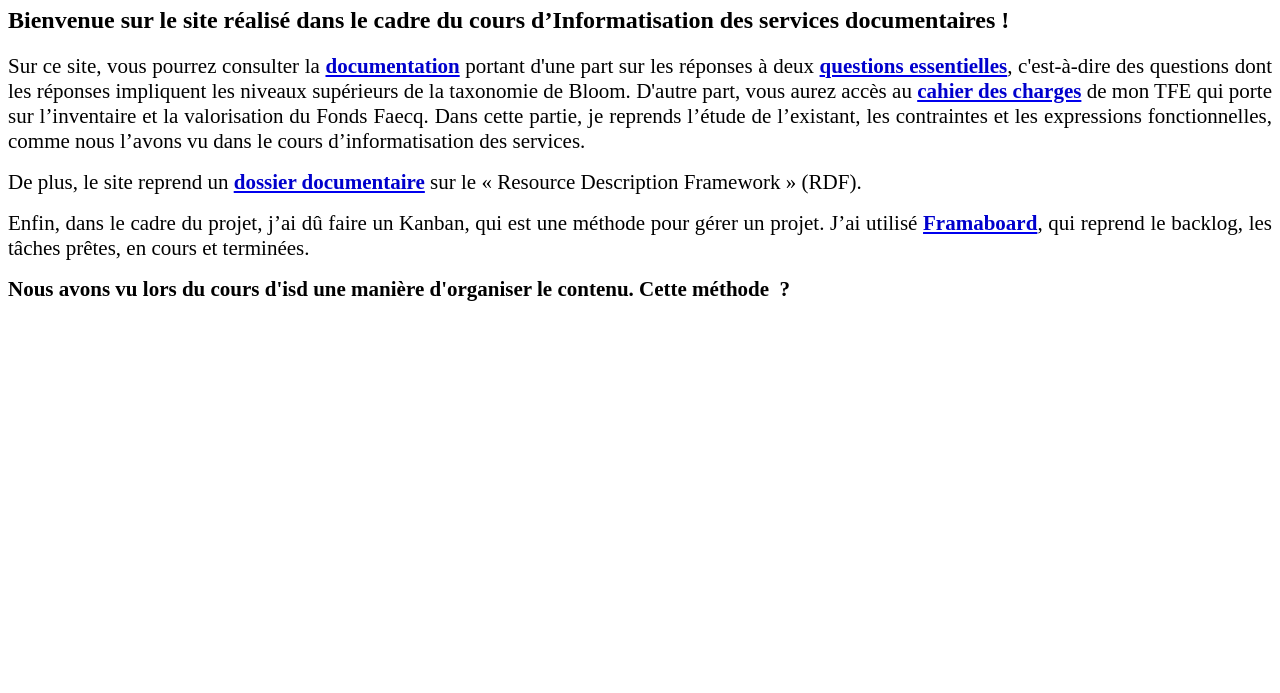
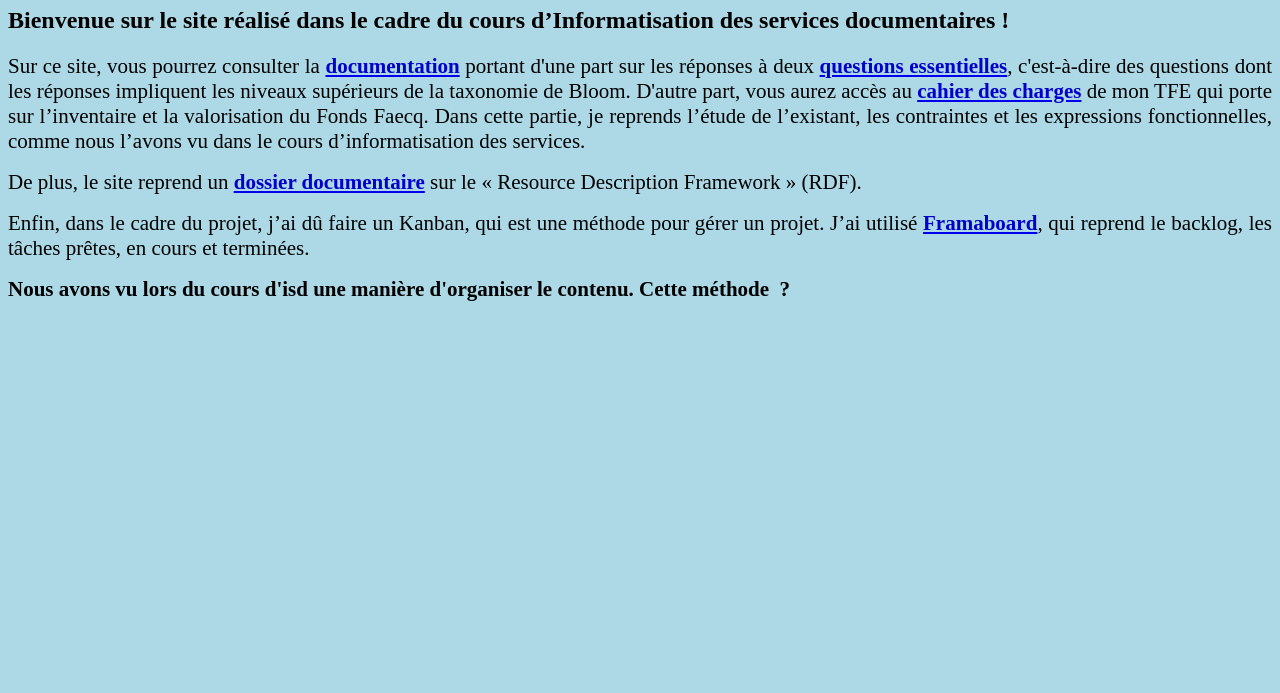
Before and after one commit to jeusette-he2b/jeusette-he2b.github.io, a plain HTML site: page index.html in a window 1280 px wide. Shown: the part 107-800 px from the top of the page. Drawn offline with Linux system fonts and the light colour scheme.

Commit message:
Update index.html

```diff
--- a/index.html
+++ b/index.html
@@ -3,7 +3,7 @@
     <body>
   <head>
     <title>Site web pour isd</title>
-          <link rel="stylesheet" type="text/css" href="theme.css">
+          <link rel="stylesheet" type="text/css" href="style.css">
     </head>
   <body>
     <p>&nbsp;</p>
```
